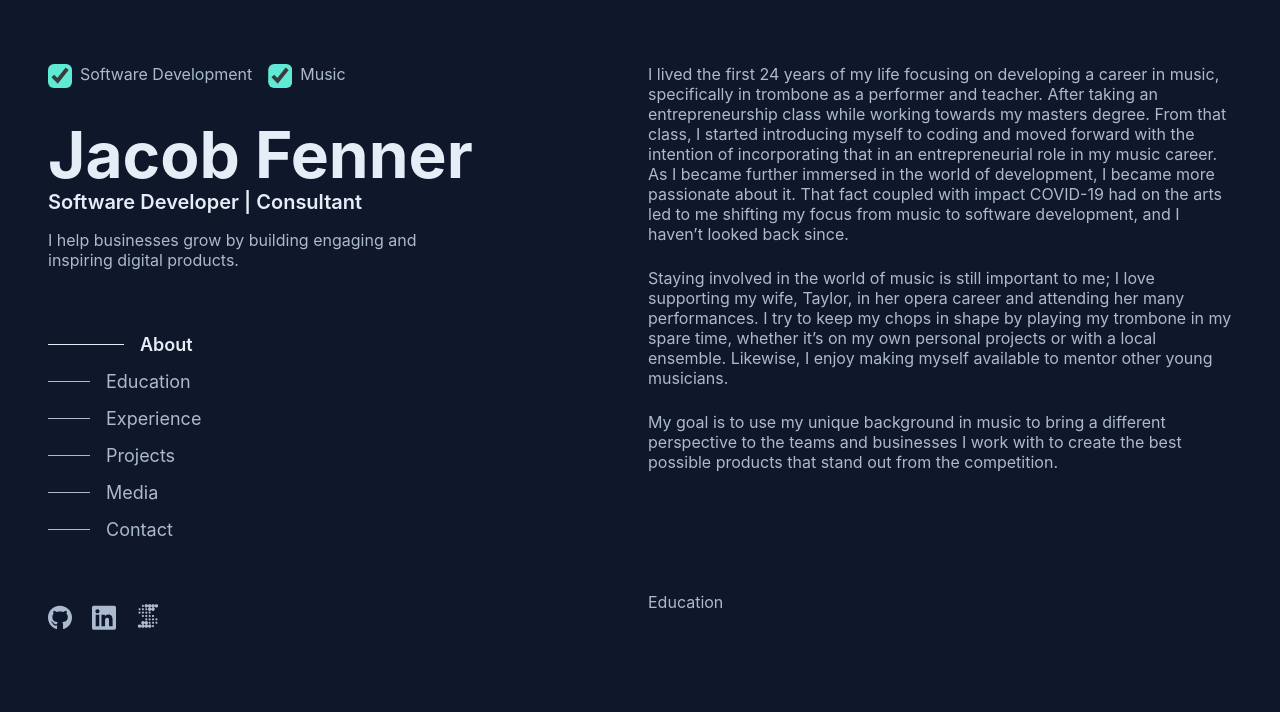
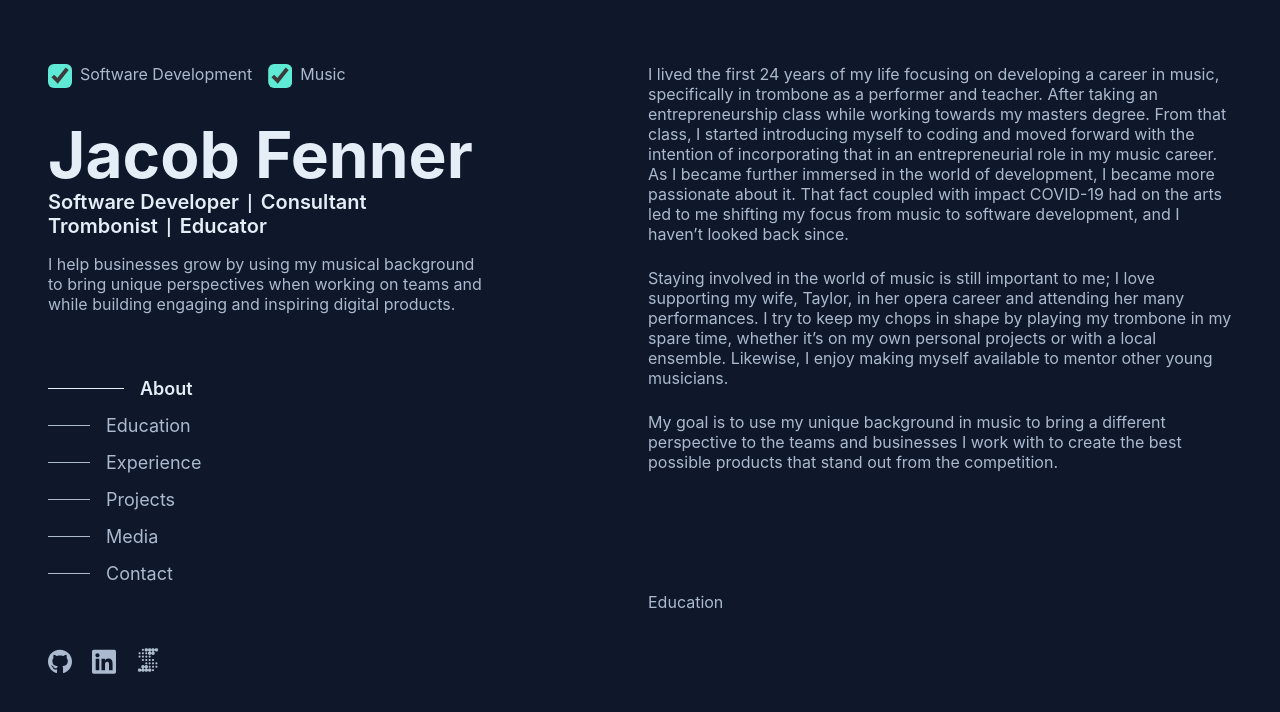
Before and after one commit to Fenner314/PortfolioV2, a React (Create React App) app: page / in a window 1280 px wide. Shown: the top 712 px of the page. Built offline with nearby package versions, Linux system fonts and the light colour scheme.

Commit message:
main - set up dynamic subtitles and tag

```diff
--- a/src/components/Header/Header.scss
+++ b/src/components/Header/Header.scss
@@ -62,6 +62,17 @@
 	max-width: 436px;
 }
 
+.sub-title,
+.divider {
+	display: inline-block;
+}
+
+.divider {
+	font-weight: 600;
+	color: map-get($text, '300');
+	margin: 0 0.5rem;
+}
+
 .tag {
 	margin-top: 1rem;
 	max-width: 48ch;
--- a/src/components/Header/Header.tsx
+++ b/src/components/Header/Header.tsx
@@ -1,4 +1,11 @@
-import React, { FC, useContext } from 'react'
+import React, {
+	FC,
+	ReactNode,
+	useCallback,
+	useContext,
+	useEffect,
+	useState,
+} from 'react'
 import './Header.scss'
 import Navigation from 'components/Navigation/Navigation'
 import { Context } from 'App'
@@ -8,19 +15,74 @@ import { ReactComponent as SHT } from '../../assets/icons/sht.svg'
 import { Control } from 'models/controls.interface'
 import { StorageService } from 'services/storage.service'
 import { StorageKeys } from 'models/storage-keys.enum'
+import { SubTitle } from 'models/sub-title.type'
 
 interface HeaderProps {}
 
 const storageService = new StorageService()
 
+const subTitleValues: { software: SubTitle[]; music: SubTitle[] } = {
+	software: ['Software Developer', 'Consultant'],
+	music: ['Trombonist', 'Educator'],
+}
+
+const tags = {
+	software:
+		'I help businesses grow by building engaging and inspiring digital products.',
+	music:
+		'I promote positive interactions with music  through well-rehearsed performance and thoughtful teaching. ',
+	both:
+		'I help businesses grow by using my musical background to bring unique perspectives when working on teams and while building engaging and inspiring digital products.',
+}
+
 const Header: FC<HeaderProps> = () => {
 	const { controls, setControls } = useContext(Context)
+	const [subTitles, setSubTitles] = useState<ReactNode[]>([])
 
 	const handleControlToggle = (control: Control, checked: boolean) => {
 		const key = control === 'software' ? StorageKeys.Software : StorageKeys.Music
 		storageService.set(key, checked)
 		setControls((prev) => ({ ...prev, [control]: checked }))
 	}
+
+	const calculateSubTitles = useCallback(() => {
+		let subTitlesTemp: SubTitle[] = []
+		Object.keys(controls).forEach((control) => {
+			const typedControl = control as Control
+			if (controls[typedControl]) {
+				subTitlesTemp = subTitlesTemp.concat(subTitleValues[typedControl])
+			}
+		})
+		const subTitlesElements: ReactNode[] = []
+		subTitlesTemp.forEach((text: SubTitle, index: number) => {
+			subTitlesElements.push(<h3 className='sub-title'>{text}</h3>)
+
+			if (index + 1 < subTitlesTemp?.length) {
+				if (index % 2 == 0) {
+					subTitlesElements.push(<span className='divider'> | </span>)
+				} else {
+					subTitlesElements.push(<br />)
+				}
+			}
+		})
+
+		setSubTitles(subTitlesElements)
+		return subTitlesElements
+	}, [controls])
+
+	const renderTag = () => {
+		if (controls.software && controls.music) {
+			return tags.both
+		} else if (controls.software) {
+			return tags.software
+		} else if (controls.music) {
+			return tags.music
+		}
+	}
+
+	useEffect(() => {
+		calculateSubTitles()
+	}, [controls, calculateSubTitles])
 
 	return (
 		<div className='Header'>
@@ -50,13 +112,8 @@ const Header: FC<HeaderProps> = () => {
 					</div>
 					<div className='header'>
 						<h1 className='title'>Jacob Fenner</h1>
-						<div className='sub-titles'>
-							<h3>Software Developer | Consultant</h3>
-						</div>
-						<p className='tag'>
-							I help businesses grow by building engaging and inspiring digital
-							products.
-						</p>
+						<div className='sub-titles'>{subTitles.map((title) => title)}</div>
+						<p className='tag'>{renderTag()}</p>
 					</div>
 					<Navigation></Navigation>
 				</div>
--- /dev/null
+++ b/src/models/sub-title.type.ts
@@ -0,0 +1,5 @@
+export type SubTitle =
+	| 'Software Developer'
+	| 'Consultant'
+	| 'Trombonist'
+	| 'Educator'
```
